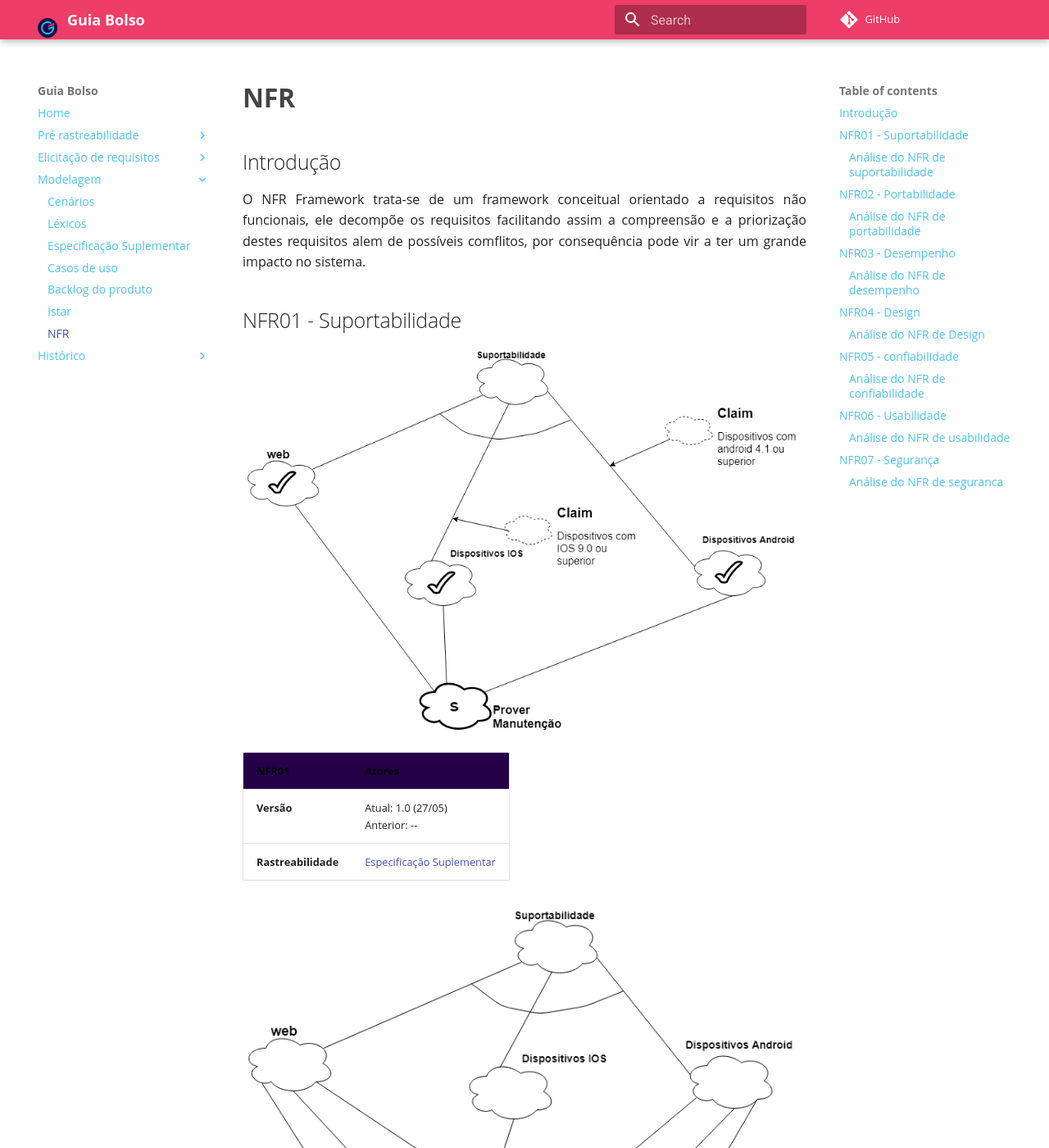
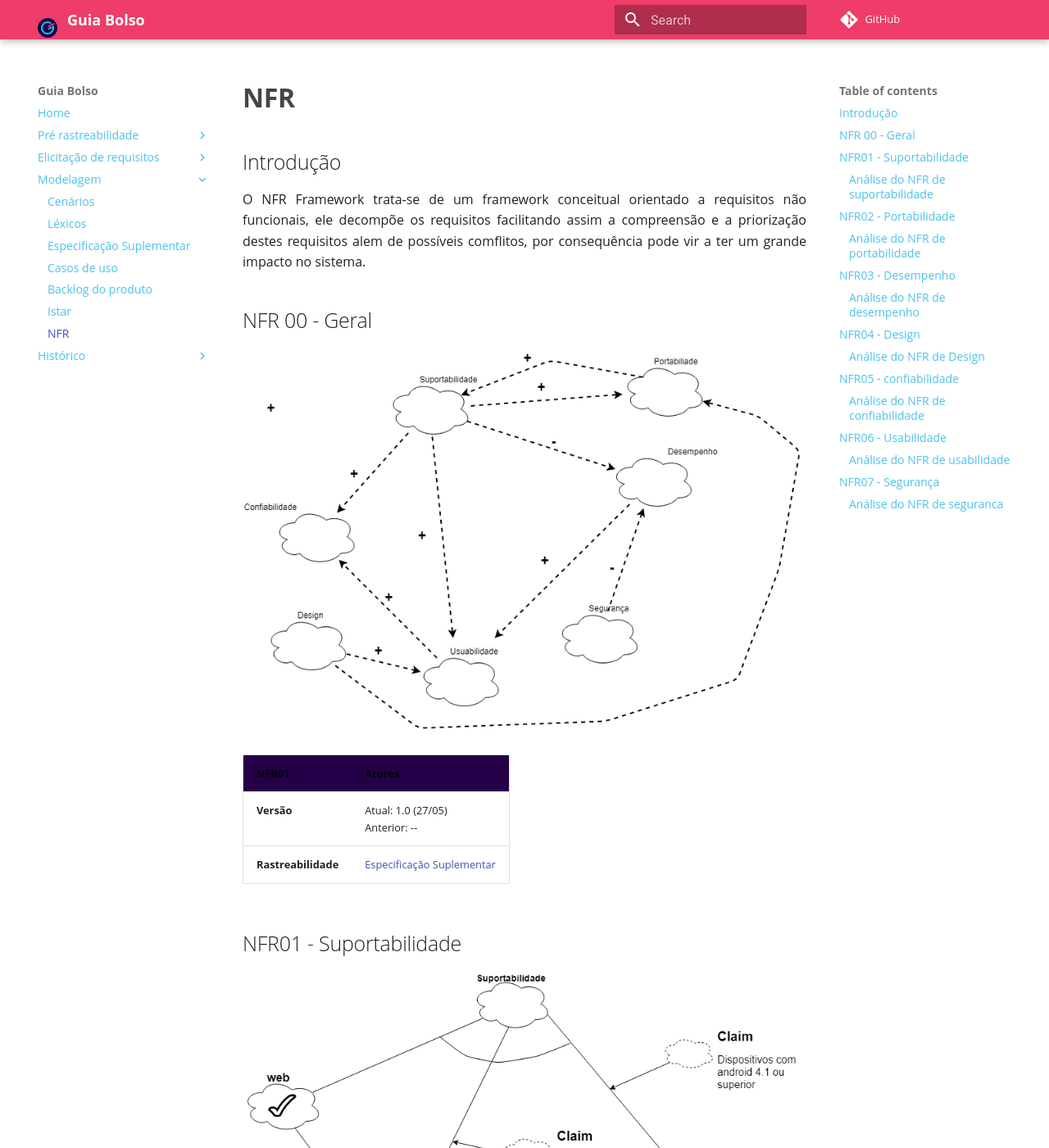
Before and after one commit to fga-disciplinas/2019.1-Guia-Bolso, an MkDocs documentation site: the page built from docs/modelagem/nfr.md, in a window 1280 px wide and 1400 px high. Shown: the whole window at 82% size. Built offline with MkDocs 1.6.1 and Material for MkDocs 9.7.7, drawn with Linux system fonts in a browser that asks for light colours; comment, search, counter and statistics services are not loaded; old or Windows-style settings are respelled for this version of MkDocs; some of the changed text lies outside the part shown.

Commit message:
Adicionando NFR geral

```diff
--- a/docs/modelagem/nfr.md
+++ b/docs/modelagem/nfr.md
@@ -1,6 +1,16 @@
 ## Introdução
 
 O NFR Framework trata-se de um framework conceitual orientado a requisitos não funcionais, ele decompõe os requisitos facilitando assim a compreensão e a priorização destes requisitos alem de possíveis comflitos, por consequência pode vir a ter um grande impacto no sistema.
+
+## NFR 00 - Geral
+
+[ ![NFR01](./../img/nfr/nfr_geral.png)](./../img/nfr/nfr_geral.png)
+
+
+| **NFR01** | **Atores**|
+|--|--|
+| **Versão**| Atual: 1.0 (27/05) <br> Anterior: --|
+| **Rastreabilidade** | [Especificação Suplementar](../especificacao) |
 
 
 ## NFR01 - Suportabilidade
```
Also changed, not shown: other parts of docs/modelagem/nfr.md (+2 -1 lines), docs/img/nfr/nfr_geral.png (added).
